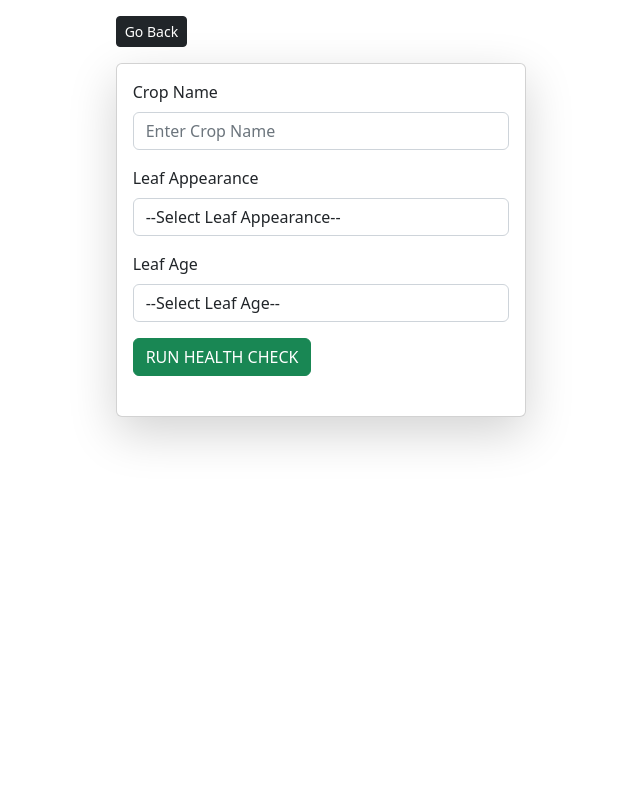
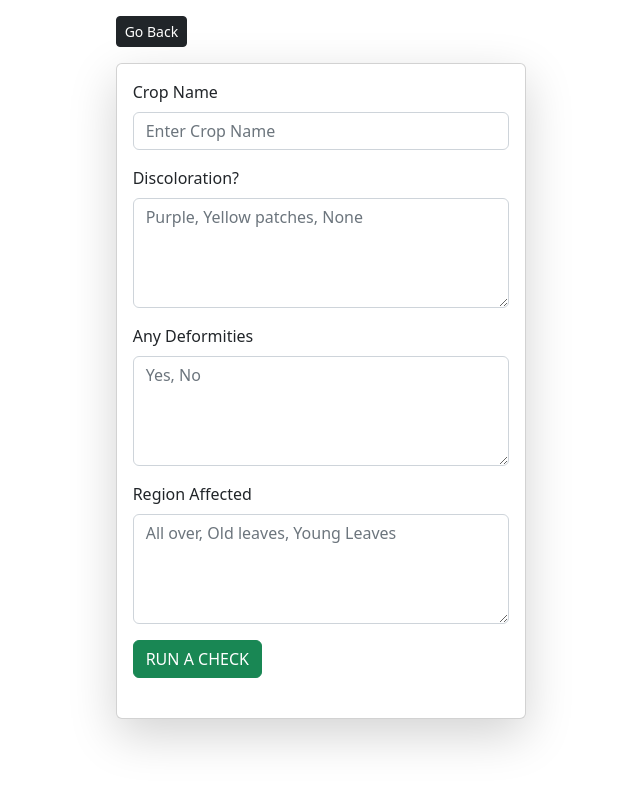
Before and after one commit to Ayonete/23119233mygreenhouse, a Django app: page /mygreenhouse/diagnostics/ in a window 1280 px wide. Shown: the top 787 px of the page, without its empty margins (319-959 px from the left). Run offline with Django 3.2, Linux system fonts and the light colour scheme.

Commit message:
final commit

```diff
--- a/crops/forms.py
+++ b/crops/forms.py
@@ -24,9 +24,10 @@ class EditCropForm(ModelForm):
 class DiagnosticsForm(ModelForm):
     class Meta:
         model = Diagnostics
-        fields = ['crop_name','appearance', 'leaf_age']
+        fields = ['name','discoloration', 'deformed','region_affected']
         widgets = {
-            'crop_type': forms.TextInput(attrs={'class': 'form-control'}),
-            'appearance': forms.Select(attrs={'class': 'form-control'}),
-            'leaf_age': forms.Select(attrs={'class': 'form-control'}),
+            'name': forms.TextInput(attrs={'class': 'form-control'}),
+            'discoloration': forms.TextInput(attrs={'class': 'form-control'}),
+            'deformed': forms.TextInput(attrs={'class': 'form-control'}),
+            'region_affected': forms.TextInput(attrs={'class': 'form-control'}),
         }
--- a/crops/models.py
+++ b/crops/models.py
@@ -34,22 +34,13 @@ class Crop(models.Model):
     #         print(f"Error: {e}")
 
 class Diagnostics(models.Model):
-    # Dropdown choices for 'appearance'
-    crop_name = models.CharField(max_length= 100)
-    APPEARANCE_CHOICES = [
-        ('SPOT', 'Spotted'),
-        ('YELLOW', 'Yellowing'),
-        ('WILT', 'Wilting'),
-        ('HEALTHY', 'Healthy'),
-    ]
+    name = models.CharField(max_length=100)
+    discoloration = models.CharField(max_length=100)
+    deformed = models.TextField(max_length=300)
+    region_affected = models.TextField(max_length=300)
 
-    # Dropdown choices for 'leaf_age'
-    LEAF_AGE_CHOICES = [
-        ('YOUNG', 'Young'),
-        ('MATURE', 'Mature'),
-        ('OLD', 'Old'),
-    ]
+    def __str__(self):
+        return f'{self.name}'
 
-    appearance = models.CharField(max_length=7, choices=APPEARANCE_CHOICES, default='HEALTHY')
-
-    leaf_age = models.CharField(max_length=6, choices=LEAF_AGE_CHOICES, default='MATURE')
+    class Meta:
+        ordering = ['name']
--- a/crops/templates/crops/diagnostics.html
+++ b/crops/templates/crops/diagnostics.html
@@ -15,28 +15,21 @@
                         <label class="form-label font-weight-bold">Crop Name</label>
                         <input required type="text" name="name" class="form-control" placeholder="Enter Crop Name">
                     </div>
-                    <!-- this is the label and input for the Description -->
                     <div class="mb-3">
-                        <label class="form-label font-weight-bold">Leaf Appearance</label>
-                        <select required name="appearance" class="form-control">
-                            <option value="">--Select Leaf Appearance--</option>
-                            <option value="Healthy">Green</option>
-                            <option value="Spotted">Yellow Spotted</option>
-                            <option value="Discolored">Yellow</option>
-                            <option value="Wilted">Purplish</option>
-                        </select>
+                        <label class="form-label font-weight-bold">Discoloration?</label>
+                        <textarea required name="discoloration" class="form-control" placeholder="Purple, Yellow patches, None" rows="4"></textarea>
                     </div>
-                    <!-- this is the label and input for the Price -->
-                    <div class="mb-3">
-                    <label class="form-label font-weight-bold">Leaf Age</label>
-                    <select required name="leaf_age" class="form-control">
-                        <option value="">--Select Leaf Age--</option>
-                        <option value="Young">Young</option>
-                        <option value="Mature">Mature</option>
-                        <option value="Old">Old</option>
-                    </select>
-                </div>
-                    <button type="submit" class="mb-3 btn btn-success btn-block mb-4">RUN HEALTH CHECK</button>
+                     <div class="mb-3">
+                        <label class="form-label font-weight-bold">Any Deformities</label>
+                        <textarea required name="deformed" class="form-control" placeholder="Yes, No" rows="4"></textarea>
+                    </div>
+                     <div class="mb-3">
+                        <label class="form-label font-weight-bold">Region Affected</label>
+                        <textarea required name="region_affected" class="form-control" placeholder="All over, Old leaves, Young Leaves" rows="4"></textarea>
+                    </div>
+
+                    <!-- Submit button -->
+                    <button type="submit" class="btn btn-success btn-block mb-4">RUN A CHECK</button>
                 </form>
             </div>
         </div>
--- a/crops/views.py
+++ b/crops/views.py
@@ -5,9 +5,10 @@ from .forms import EditCropForm, DiagnosticsForm
 from .crophealthlib import CropHealth, CareAdvice, NutrientDeficiencyDetector, rules
 from django.contrib import messages
 from django.utils.dateparse import parse_datetime
-from .utils import add_item_to_dynamodb, CropHealth
+from .utils import add_item_to_dynamodb, CropHealth, PlantDiagnosis
 from decimal import Decimal
 import boto3
+import json
 
 # Assuming you have AWS credentials configured, or you can provide them explicitly
 
@@ -75,9 +76,23 @@ def add_crop(request):
         CropHealth.publish_to_sns(TopicArn,'Crop Health Status', health_status)
         return redirect('home')
 
+    return render(request, 'crops/add-crop.html')
 
 
-    return render(request, 'crops/add-crop.html')
+def send_message_to_sqs(name, health_status):
+    # Initialize SQS client
+    sqs_client = boto3.client('sqs')
+    queue_url = 'https://sqs.eu-west-1.amazonaws.com/250738637992/23119233-queue'  # Replace with your SQS queue URL
+
+    # Construct message
+    message = {
+        'CropName': name,
+        'HealthStatus': health_status
+    }
+
+    # Send message to SQS queue
+    sqs_client.send_message(QueueUrl=queue_url, MessageBody=json.dumps(message))
+
 
 def edit_crop(request, id):
     crop = Crop.objects.get(pk=id)
```
Also changed, not shown: crops/utils.py (+37 -3 lines), db.sqlite3, static/images/garden-egg.jpg (added), static/images/garden-egg_KYQ6Cry.jpg (added).
